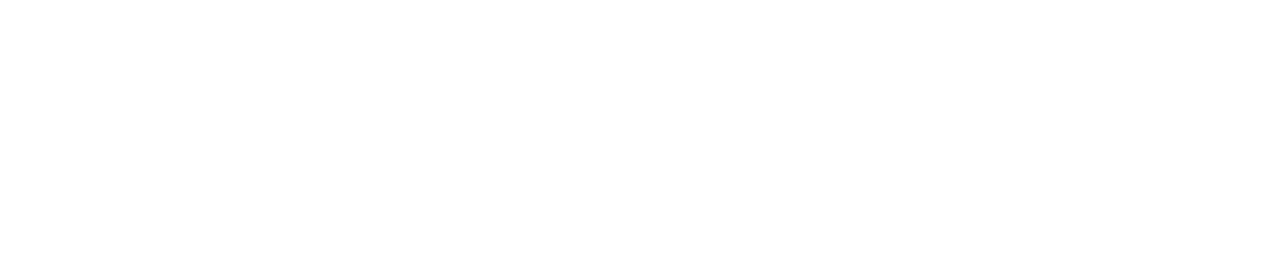
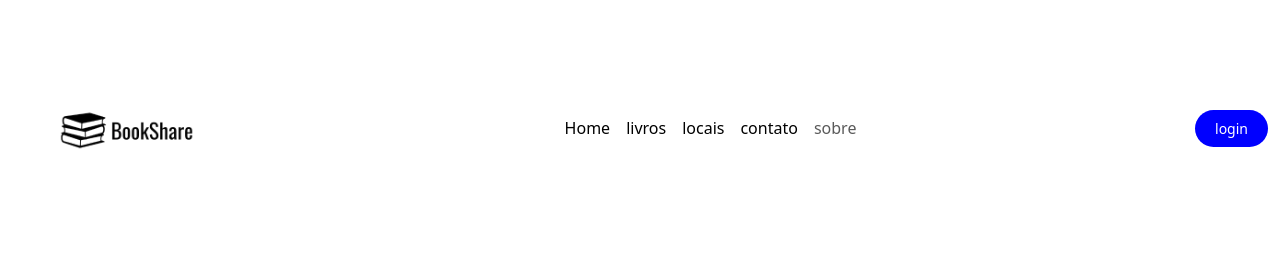
Before and after one commit to matheuscoelhopi/EQUIPE-GOLDEN-, a plain HTML site: page home.html in a window 1280 px wide. Drawn offline with nearby package versions, Linux system fonts and the light colour scheme.

Commit message:
modificação 2 home

```diff
--- a/home.css
+++ b/home.css
@@ -0,0 +1,23 @@
+.login-button{
+    background-color: blue;
+    color: white;
+    font-size: 14px;
+    padding: 8px 20px;
+    border-radius: 50px;
+    text-decoration: none;
+    transition: 0.3s background-color;
+}
+
+.login-button:hover{
+    background-color:black;
+}
+
+.navbar-toggler{
+    border: none;
+    font-size: 1.25rem;
+
+}
+.navbar-toggler:focus .bnt-closer :focus{
+    box-shadow: none;
+    outline: none;
+}
--- a/home.html
+++ b/home.html
@@ -9,10 +9,59 @@
     <link href="https://cdn.jsdelivr.net/npm/bootstrap@5.3.3/dist/css/bootstrap.min.css" rel="stylesheet"
         integrity="sha384-QWTKZyjpPEjISv5WaRU9OFeRpok6YctnYmDr5pNlyT2bRjXh0JMhjY6hW+ALEwIH" crossorigin="anonymous">
     <title>BookShare</title>
+    <link rel="stylesheet" href="home.css">
 </head>
 
 <body>
 
+    <nav class="navbar navbar-expand-lg  fixed-top">
+        <div class="container-fluid">
+            <a class="navbar-brand me-auto" href="home.html"> <img src="/img/logo_preta.png" alt="260" height="230"></a>
+
+            <div class="offcanvas offcanvas-end" tabindex="-1" id="offcanvasNavbar"
+                aria-labelledby="offcanvasNavbarLabel">
+                <div class="offcanvas-header">
+                    <h5 class="offcanvas-title" id="offcanvasNavbarLabel"><img src="img/logo_preta.png" alt="200"
+                            height="195"></h5>
+                    <button type="button" class="btn-close" data-bs-dismiss="offcanvas" aria-label="Close"></button>
+                </div>
+                <div class="offcanvas-body">
+                    <ul class="navbar-nav justify-content-center flex-grow-1 pe-3">
+                        <li class="nav-item">
+                            <a class="nav-link active" aria-current="page" mx-lg-2 href="#">Home</a>
+                        </li>
+                        <li class="nav-item">
+                            <a class="nav-link active" aria-current="page" mx-lg-2 href="#">livros</a>
+                        </li>
+                        <li class="nav-item">
+                            <a class="nav-link active" aria-current="page" mx-lg-2 href="#">locais</a>
+                        </li>
+                        <li class="nav-item">
+                            <a class="nav-link active" aria-current="page" mx-lg-2 href="#">contato</a>
+                        </li>
+                        <li class="nav-item">
+                            <a class="nav-link" mx-lg-2 href="#">sobre</a>
+                        </li>
+                    </ul>
+                </div>
+            </div>
+            <a href="#" class="login-button">login</a>
+            <button class="navbar-toggler" type="button" data-bs-toggle="offcanvas" data-bs-target="#offcanvasNavbar"
+                aria-controls="offcanvasNavbar" aria-label="Toggle navigation">
+                <span class="navbar-toggler-icon"></span>
+            </button>
+        </div>
+    </nav>
+
+
+
+
+
+
+    <!-- JAVASCRIPT BOOTSTRAP -->
+    <script src="https://cdn.jsdelivr.net/npm/bootstrap@5.3.3/dist/js/bootstrap.bundle.min.js"
+        integrity="sha384-YvpcrYf0tY3lHB60NNkmXc5s9fDVZLESaAA55NDzOxhy9GkcIdslK1eN7N6jIeHz"
+        crossorigin="anonymous"></script>
 </body>
 
 
```
